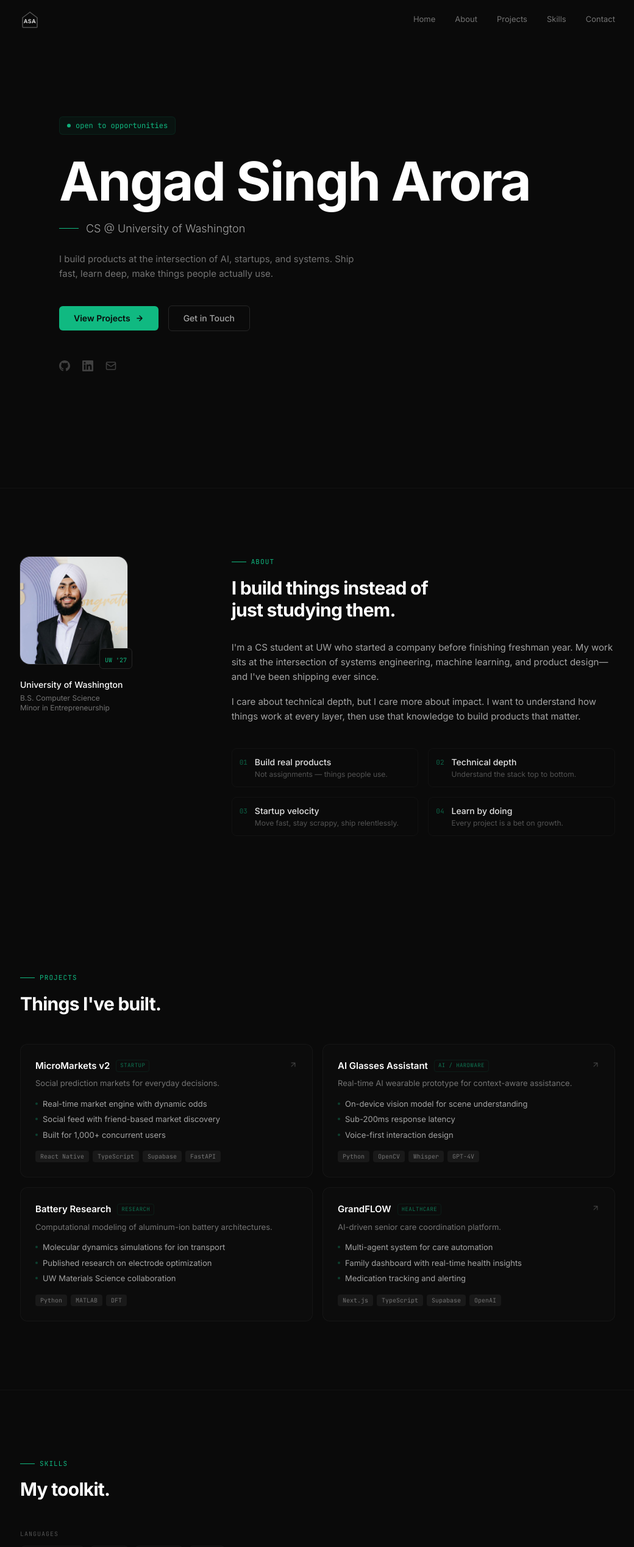
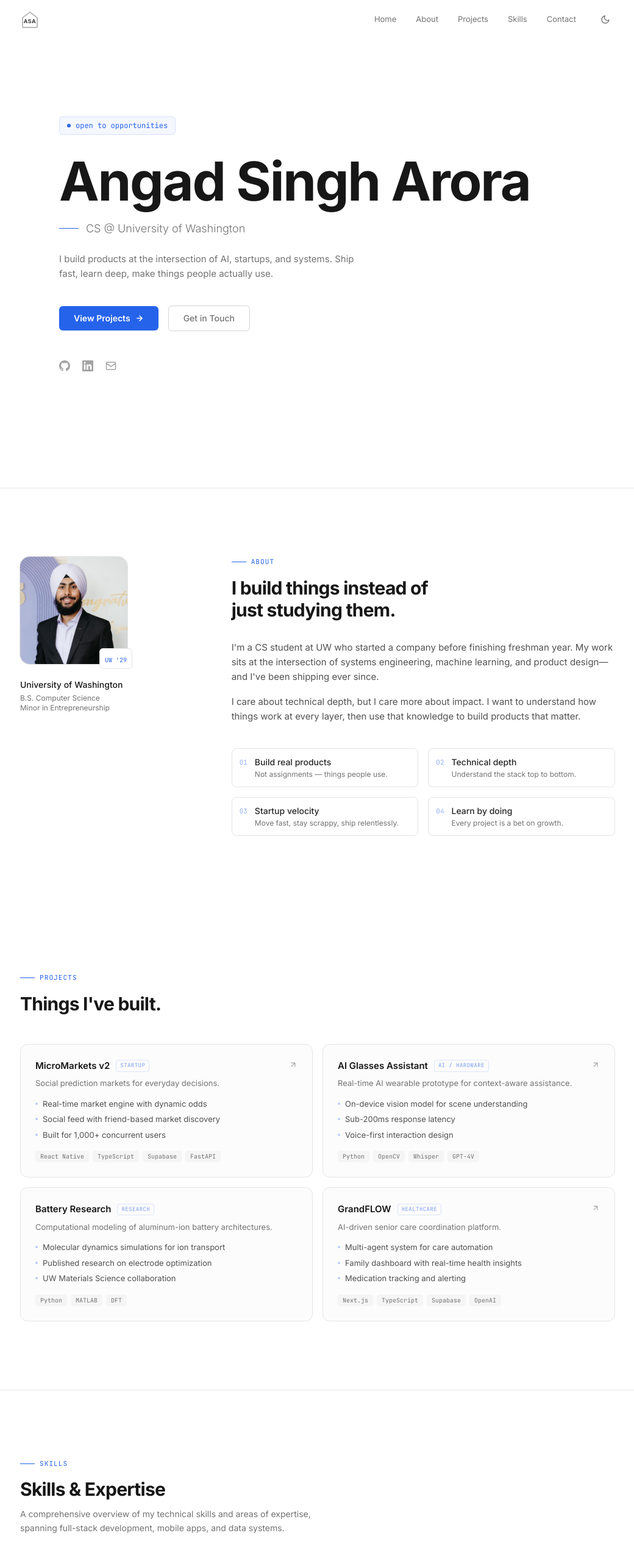
Before and after one commit to angadsingharora/personal-website, a Next.js app: page / in a window 1280 px wide. Shown: the top 2537 px of the page at 61% size, without its empty margins (119-1159 px from the left). Built offline with nearby package versions, Linux system fonts and the light colour scheme.

Commit message:
stylistic updates

```diff
--- a/package.json
+++ b/package.json
@@ -3,7 +3,7 @@
   "version": "1.0.0",
   "private": true,
   "scripts": {
-    "dev": "next dev",
+    "dev": "next dev --turbo",
     "build": "next build",
     "start": "next start",
     "lint": "next lint"
--- a/src/app/globals.css
+++ b/src/app/globals.css
@@ -10,10 +10,11 @@
   }
 
   body {
-    @apply bg-neutral-950 text-neutral-100;
+    @apply bg-white text-neutral-900 dark:bg-neutral-950 dark:text-neutral-100;
+    @apply transition-colors duration-200;
   }
 
   ::selection {
-    @apply bg-accent/20 text-accent-light;
+    @apply bg-accent/20 text-accent-dark dark:text-accent-light;
   }
 }
--- a/src/app/layout.tsx
+++ b/src/app/layout.tsx
@@ -1,5 +1,6 @@
 import type { Metadata } from "next";
 import { Inter, JetBrains_Mono } from "next/font/google";
+import { ThemeProvider } from "@/components/ThemeProvider";
 import "./globals.css";
 
 const inter = Inter({
@@ -50,9 +51,9 @@ export default function RootLayout({
   children: React.ReactNode;
 }>) {
   return (
-    <html lang="en">
+    <html lang="en" suppressHydrationWarning>
       <body className={`${inter.variable} ${mono.variable} font-sans`}>
-        {children}
+        <ThemeProvider>{children}</ThemeProvider>
       </body>
     </html>
   );
--- a/src/components/About.tsx
+++ b/src/components/About.tsx
@@ -12,13 +12,13 @@ const values = [
 
 export function About() {
   return (
-    <section id="about" className="py-28 border-t border-neutral-800/30">
+    <section id="about" className="py-28 border-t border-neutral-200 dark:border-neutral-800/30">
       <div className="max-w-5xl mx-auto px-6">
         <div className="grid lg:grid-cols-12 gap-12 lg:gap-16 items-start">
           <div className="lg:col-span-4 flex flex-col items-center lg:items-start gap-6">
             <FadeIn>
               <div className="relative">
-                <div className="w-44 h-44 rounded-2xl overflow-hidden ring-1 ring-neutral-800">
+                <div className="w-44 h-44 rounded-2xl overflow-hidden ring-1 ring-neutral-200 dark:ring-neutral-800">
                   <Image
                     src="/headshot.png"
                     alt="Angad Singh Arora"
@@ -28,19 +28,19 @@ export function About() {
                     priority
                   />
                 </div>
-                <div className="absolute -bottom-2 -right-2 px-2 py-1 bg-neutral-950 border border-neutral-800 rounded-md">
-                  <span className="text-[10px] font-mono text-accent">UW &apos;27</span>
+                <div className="absolute -bottom-2 -right-2 px-2 py-1 bg-white dark:bg-neutral-950 border border-neutral-200 dark:border-neutral-800 rounded-md">
+                  <span className="text-[10px] font-mono text-accent">UW &apos;29</span>
                 </div>
               </div>
             </FadeIn>
 
             <FadeIn delay={0.1}>
               <div className="text-center lg:text-left">
-                <p className="font-medium text-white text-sm">University of Washington</p>
-                <p className="text-xs text-neutral-500 mt-1">
+                <p className="font-medium text-neutral-900 dark:text-white text-sm">University of Washington</p>
+                <p className="text-xs text-neutral-500 dark:text-neutral-500 mt-1">
                   B.S. Computer Science
                 </p>
-                <p className="text-xs text-neutral-500">
+                <p className="text-xs text-neutral-500 dark:text-neutral-500">
                   Minor in Entrepreneurship
                 </p>
               </div>
@@ -55,12 +55,12 @@ export function About() {
                   About
                 </p>
               </div>
-              <h2 className="text-2xl sm:text-3xl font-bold tracking-tight text-white">
+              <h2 className="text-2xl sm:text-3xl font-bold tracking-tight text-neutral-900 dark:text-white">
                 I build things instead of<br className="hidden sm:block" /> just studying them.
               </h2>
             </FadeIn>
 
-            <div className="mt-8 space-y-4 text-[15px] text-neutral-400 leading-relaxed">
+            <div className="mt-8 space-y-4 text-[15px] text-neutral-600 dark:text-neutral-400 leading-relaxed">
               <FadeIn delay={0.1}>
                 <p>
                   I&apos;m a CS student at UW who started a company before
@@ -81,13 +81,13 @@ export function About() {
             <div className="mt-10 grid sm:grid-cols-2 gap-4">
               {values.map((v, i) => (
                 <FadeIn key={v.num} delay={0.1 + i * 0.05}>
-                  <div className="flex gap-3 p-3 rounded-lg border border-neutral-800/30 hover:border-neutral-700/50 transition-colors">
+                  <div className="flex gap-3 p-3 rounded-lg border border-neutral-200 dark:border-neutral-800/30 hover:border-neutral-300 dark:hover:border-neutral-700/50 transition-colors">
                     <span className="text-[11px] font-mono text-accent/50 mt-0.5 shrink-0">
                       {v.num}
                     </span>
                     <div>
-                      <p className="text-sm font-medium text-neutral-200">{v.title}</p>
-                      <p className="text-xs text-neutral-600 mt-0.5">{v.desc}</p>
+                      <p className="text-sm font-medium text-neutral-800 dark:text-neutral-200">{v.title}</p>
+                      <p className="text-xs text-neutral-500 dark:text-neutral-600 mt-0.5">{v.desc}</p>
                     </div>
                   </div>
                 </FadeIn>
--- a/src/components/Footer.tsx
+++ b/src/components/Footer.tsx
@@ -1,11 +1,11 @@
 export function Footer() {
   return (
-    <footer className="py-8 border-t border-neutral-800/30">
+    <footer className="py-8 border-t border-neutral-200 dark:border-neutral-800/30">
       <div className="max-w-5xl mx-auto px-6 flex flex-col sm:flex-row items-center justify-between gap-4">
-        <p className="text-[11px] font-mono text-neutral-700">
+        <p className="text-[11px] font-mono text-neutral-400 dark:text-neutral-700">
           &copy; {new Date().getFullYear()} Angad Singh Arora
         </p>
-        <p className="text-[11px] font-mono text-neutral-800">
+        <p className="text-[11px] font-mono text-neutral-300 dark:text-neutral-800">
           next.js &middot; tailwind &middot; vercel
         </p>
       </div>
--- a/src/components/Hero.tsx
+++ b/src/components/Hero.tsx
@@ -60,7 +60,7 @@ export function Hero() {
         animate="show"
       >
         <motion.div variants={item} className="mb-8">
-          <div className="inline-flex items-center gap-2 px-3 py-1.5 bg-accent/5 border border-accent/10 rounded-md font-mono text-xs text-accent">
+          <div className="inline-flex items-center gap-2 px-3 py-1.5 bg-accent/5 border border-accent/15 dark:border-accent/10 rounded-md font-mono text-xs text-accent">
             <span className="w-1.5 h-1.5 rounded-full bg-accent animate-pulse" />
             <TypewriterText text="open to opportunities" delay={0.8} />
           </div>
@@ -68,21 +68,21 @@ export function Hero() {
 
         <motion.h1
           variants={item}
-          className="text-5xl sm:text-7xl lg:text-[5.5rem] font-bold tracking-tight text-white leading-[1.05]"
+          className="text-5xl sm:text-7xl lg:text-[5.5rem] font-bold tracking-tight text-neutral-900 dark:text-white leading-[1.05]"
         >
           Angad Singh Arora
         </motion.h1>
 
         <motion.div variants={item} className="mt-5 flex items-center gap-3">
           <div className="h-px w-8 bg-accent" />
-          <p className="text-base sm:text-lg text-neutral-400 font-light">
+          <p className="text-base sm:text-lg text-neutral-500 dark:text-neutral-400 font-light">
             CS @ University of Washington
           </p>
         </motion.div>
 
         <motion.p
           variants={item}
-          className="mt-6 text-[15px] text-neutral-500 max-w-lg leading-relaxed"
+          className="mt-6 text-[15px] text-neutral-500 dark:text-neutral-500 max-w-lg leading-relaxed"
         >
           I build products at the intersection of AI, startups, and systems.
           Ship fast, learn deep, make things people actually use.
@@ -94,26 +94,16 @@ export function Hero() {
         >
           <a
             href="#projects"
-            className="group px-6 py-2.5 bg-accent text-neutral-950 text-sm font-semibold rounded-md hover:bg-accent-light transition-colors inline-flex items-center gap-2"
+            className="group px-6 py-2.5 bg-accent text-white text-sm font-semibold rounded-md hover:bg-accent-dark transition-colors inline-flex items-center gap-2"
           >
             View Projects
-            <svg
-              width="14"
-              height="14"
-              viewBox="0 0 24 24"
-              fill="none"
-              stroke="currentColor"
-              strokeWidth="2.5"
-              strokeLinecap="round"
-              strokeLinejoin="round"
-              className="group-hover:translate-x-0.5 transition-transform"
-            >
+            <svg width="14" height="14" viewBox="0 0 24 24" fill="none" stroke="currentColor" strokeWidth="2.5" strokeLinecap="round" strokeLinejoin="round" className="group-hover:translate-x-0.5 transition-transform">
               <path d="M5 12h14M12 5l7 7-7 7" />
             </svg>
           </a>
           <a
             href="#contact"
-            className="px-6 py-2.5 text-neutral-400 text-sm font-medium rounded-md border border-neutral-800 hover:border-neutral-600 hover:text-white transition-all"
+            className="px-6 py-2.5 text-neutral-500 dark:text-neutral-400 text-sm font-medium rounded-md border border-neutral-300 dark:border-neutral-800 hover:border-neutral-400 dark:hover:border-neutral-600 hover:text-neutral-900 dark:hover:text-white transition-all"
           >
             Get in Touch
           </a>
@@ -127,7 +117,7 @@ export function Hero() {
             href="https://github.com/angadsingharora"
             target="_blank"
             rel="noopener noreferrer"
-            className="text-neutral-700 hover:text-accent transition-colors duration-200"
+            className="text-neutral-400 dark:text-neutral-700 hover:text-accent transition-colors duration-200"
             aria-label="GitHub"
           >
             <svg width="18" height="18" viewBox="0 0 24 24" fill="currentColor">
@@ -138,7 +128,7 @@ export function Hero() {
             href="https://www.linkedin.com/in/angadsingharora1"
             target="_blank"
             rel="noopener noreferrer"
-            className="text-neutral-700 hover:text-accent transition-colors duration-200"
+            className="text-neutral-400 dark:text-neutral-700 hover:text-accent transition-colors duration-200"
             aria-label="LinkedIn"
           >
             <svg width="18" height="18" viewBox="0 0 24 24" fill="currentColor">
@@ -147,7 +137,7 @@ export function Hero() {
           </a>
           <a
             href="mailto:angadsingharora@gmail.com"
-            className="text-neutral-700 hover:text-accent transition-colors duration-200"
+            className="text-neutral-400 dark:text-neutral-700 hover:text-accent transition-colors duration-200"
             aria-label="Email"
           >
             <svg width="18" height="18" viewBox="0 0 24 24" fill="none" stroke="currentColor" strokeWidth="2" strokeLinecap="round" strokeLinejoin="round">
--- a/src/components/Navbar.tsx
+++ b/src/components/Navbar.tsx
@@ -1,6 +1,7 @@
 "use client";
 
 import { useEffect, useState } from "react";
+import { useTheme } from "next-themes";
 
 const navLinks = [
   { label: "Home", href: "#home" },
@@ -13,8 +14,11 @@ const navLinks = [
 export function Navbar() {
   const [scrolled, setScrolled] = useState(false);
   const [mobileOpen, setMobileOpen] = useState(false);
+  const [mounted, setMounted] = useState(false);
+  const { theme, setTheme } = useTheme();
 
   useEffect(() => {
+    setMounted(true);
     const handleScroll = () => setScrolled(window.scrollY > 20);
     window.addEventListener("scroll", handleScroll, { passive: true });
     return () => window.removeEventListener("scroll", handleScroll);
@@ -24,7 +28,7 @@ export function Navbar() {
     <nav
       className={`fixed top-0 left-0 right-0 z-50 transition-all duration-300 ${
         scrolled
-          ? "bg-neutral-950/80 backdrop-blur-md border-b border-neutral-800/50"
+          ? "bg-white/80 dark:bg-neutral-950/80 backdrop-blur-md border-b border-neutral-200 dark:border-neutral-800/50"
           : "bg-transparent"
       }`}
     >
@@ -35,21 +39,15 @@ export function Navbar() {
           aria-label="Home"
         >
           <div className="relative w-8 h-8 flex items-center justify-center">
-            <svg
-              width="32"
-              height="32"
-              viewBox="0 0 32 32"
-              fill="none"
-              className="absolute inset-0"
-            >
+            <svg width="32" height="32" viewBox="0 0 32 32" fill="none" className="absolute inset-0">
               <path
                 d="M16 4L4 13v15a1 1 0 001 1h22a1 1 0 001-1V13L16 4z"
                 stroke="currentColor"
                 strokeWidth="1.5"
-                className="text-neutral-600 group-hover:text-accent transition-colors"
+                className="text-neutral-400 dark:text-neutral-600 group-hover:text-accent transition-colors"
               />
             </svg>
-            <span className="relative text-[9px] font-bold tracking-wider text-neutral-300 mt-1.5">
+            <span className="relative text-[9px] font-bold tracking-wider text-neutral-700 dark:text-neutral-300 mt-1.5">
               ASA
             </span>
           </div>
@@ -60,16 +58,68 @@ export function Navbar() {
             <a
               key={link.href}
               href={link.href}
-              className="text-[13px] text-neutral-500 hover:text-white transition-colors"
+              className="text-[13px] text-neutral-500 dark:text-neutral-500 hover:text-neutral-900 dark:hover:text-white transition-colors"
             >
               {link.label}
             </a>
           ))}
+
+          {mounted && (
+            <button
+              onClick={() => setTheme(theme === "dark" ? "light" : "dark")}
+              className="w-8 h-8 flex items-center justify-center rounded-md text-neutral-500 hover:text-neutral-900 dark:hover:text-white hover:bg-neutral-100 dark:hover:bg-neutral-800 transition-colors"
+              aria-label="Toggle theme"
+            >
+              {theme === "dark" ? (
+                <svg width="16" height="16" viewBox="0 0 24 24" fill="none" stroke="currentColor" strokeWidth="2" strokeLinecap="round" strokeLinejoin="round">
+                  <circle cx="12" cy="12" r="5" />
+                  <line x1="12" y1="1" x2="12" y2="3" />
+                  <line x1="12" y1="21" x2="12" y2="23" />
+                  <line x1="4.22" y1="4.22" x2="5.64" y2="5.64" />
+                  <line x1="18.36" y1="18.36" x2="19.78" y2="19.78" />
+                  <line x1="1" y1="12" x2="3" y2="12" />
+                  <line x1="21" y1="12" x2="23" y2="12" />
+                  <line x1="4.22" y1="19.78" x2="5.64" y2="18.36" />
+                  <line x1="18.36" y1="5.64" x2="19.78" y2="4.22" />
+                </svg>
+              ) : (
+                <svg width="16" height="16" viewBox="0 0 24 24" fill="none" stroke="currentColor" strokeWidth="2" strokeLinecap="round" strokeLinejoin="round">
+                  <path d="M21 12.79A9 9 0 1 1 11.21 3 7 7 0 0 0 21 12.79z" />
+                </svg>
+              )}
+            </button>
+          )}
         </div>
 
+        <div className="flex items-center gap-2 md:hidden">
+          {mounted && (
+            <button
+              onClick={() => setTheme(theme === "dark" ? "light" : "dark")}
+              className="w-8 h-8 flex items-center justify-center rounded-md text-neutral-500 hover:bg-neutral-100 dark:hover:bg-neutral-800 transition-colors"
+              aria-label="Toggle theme"
+            >
+              {theme === "dark" ? (
+                <svg width="16" height="16" viewBox="0 0 24 24" fill="none" stroke="currentColor" strokeWidth="2" strokeLinecap="round" strokeLinejoin="round">
+                  <circle cx="12" cy="12" r="5" />
+                  <line x1="12" y1="1" x2="12" y2="3" />
+                  <line x1="12" y1="21" x2="12" y2="23" />
+                  <line x1="4.22" y1="4.22" x2="5.64" y2="5.64" />
+                  <line x1="18.36" y1="18.36" x2="19.78" y2="19.78" />
+                  <line x1="1" y1="12" x2="3" y2="12" />
+                  <line x1="21" y1="12" x2="23" y2="12" />
+                  <line x1="4.22" y1="19.78" x2="5.64" y2="18.36" />
+                  <line x1="18.36" y1="5.64" x2="19.78" y2="4.22" />
+                </svg>
+              ) : (
+                <svg width="16" height="16" viewBox="0 0 24 24" fill="none" stroke="currentColor" strokeWidth="2" strokeLinecap="round" strokeLinejoin="round">
+                  <path d="M21 12.79A9 9 0 1 1 11.21 3 7 7 0 0 0 21 12.79z" />
+                </svg>
+              )}
+            </button>
+          )}
           <button
             onClick={() => setMobileOpen(!mobileOpen)}
-          className="w-9 h-9 flex items-center justify-center rounded-md text-neutral-400 hover:bg-neutral-800/50 transition-colors md:hidden"
+            className="w-8 h-8 flex items-center justify-center rounded-md text-neutral-500 hover:bg-neutral-100 dark:hover:bg-neutral-800 transition-colors"
             aria-label="Toggle menu"
           >
             {mobileOpen ? (
@@ -86,16 +136,17 @@ export function Navbar() {
             )}
           </button>
         </div>
+      </div>
 
       {mobileOpen && (
-        <div className="md:hidden bg-neutral-950/95 backdrop-blur-md border-b border-neutral-800/50">
+        <div className="md:hidden bg-white/95 dark:bg-neutral-950/95 backdrop-blur-md border-b border-neutral-200 dark:border-neutral-800/50">
           <div className="px-6 py-4 flex flex-col gap-4">
             {navLinks.map((link) => (
               <a
                 key={link.href}
                 href={link.href}
                 onClick={() => setMobileOpen(false)}
-                className="text-sm text-neutral-400 hover:text-white transition-colors"
+                className="text-sm text-neutral-500 hover:text-neutral-900 dark:hover:text-white transition-colors"
               >
                 {link.label}
               </a>
--- a/src/components/Projects.tsx
+++ b/src/components/Projects.tsx
@@ -73,7 +73,7 @@ export function Projects() {
               Projects
             </p>
           </div>
-          <h2 className="text-2xl sm:text-3xl font-bold tracking-tight text-white">
+          <h2 className="text-2xl sm:text-3xl font-bold tracking-tight text-neutral-900 dark:text-white">
             Things I&apos;ve built.
           </h2>
         </FadeIn>
@@ -81,13 +81,13 @@ export function Projects() {
         <div className="mt-12 grid md:grid-cols-2 gap-4">
           {projects.map((project, i) => (
             <FadeIn key={project.name} delay={i * 0.08}>
-              <div className="group h-full rounded-xl border border-neutral-800/40 p-6 hover:border-accent/20 transition-all duration-300 bg-neutral-900/20">
+              <div className="group h-full rounded-xl border border-neutral-200 dark:border-neutral-800/40 p-6 hover:border-accent/30 dark:hover:border-accent/20 transition-all duration-300 bg-neutral-50/50 dark:bg-neutral-900/20">
                 <div className="flex items-start justify-between gap-3">
                   <div className="flex items-center gap-2.5">
-                    <h3 className="text-[15px] font-semibold text-white group-hover:text-accent transition-colors">
+                    <h3 className="text-[15px] font-semibold text-neutral-900 dark:text-white group-hover:text-accent transition-colors">
                       {project.name}
                     </h3>
-                    <span className="px-1.5 py-0.5 text-[9px] font-mono uppercase tracking-wider text-accent/60 border border-accent/10 rounded">
+                    <span className="px-1.5 py-0.5 text-[9px] font-mono uppercase tracking-wider text-accent/60 border border-accent/15 dark:border-accent/10 rounded">
                       {project.tag}
                     </span>
                   </div>
@@ -96,7 +96,7 @@ export function Projects() {
                       href={project.github || project.link}
                       target="_blank"
                       rel="noopener noreferrer"
-                      className="shrink-0 mt-0.5 text-neutral-700 hover:text-accent transition-colors"
+                      className="shrink-0 mt-0.5 text-neutral-400 dark:text-neutral-700 hover:text-accent transition-colors"
                       aria-label={`View ${project.name}`}
                     >
                       <svg width="14" height="14" viewBox="0 0 24 24" fill="none" stroke="currentColor" strokeWidth="2" strokeLinecap="round" strokeLinejoin="round">
@@ -112,10 +112,7 @@ export function Projects() {
 
                 <ul className="mt-3.5 space-y-1.5">
                   {project.highlights.map((h) => (
-                    <li
-                      key={h}
-                      className="flex items-start gap-2 text-[13px] text-neutral-400"
-                    >
+                    <li key={h} className="flex items-start gap-2 text-[13px] text-neutral-600 dark:text-neutral-400">
                       <span className="mt-[7px] w-1 h-1 rounded-full bg-accent/30 shrink-0" />
                       {h}
                     </li>
@@ -124,10 +121,7 @@ export function Projects() {
 
                 <div className="mt-4 flex flex-wrap gap-1.5">
                   {project.stack.map((tech) => (
-                    <span
-                      key={tech}
-                      className="px-2 py-0.5 text-[10px] font-mono bg-neutral-800/50 text-neutral-500 rounded"
-                    >
+                    <span key={tech} className="px-2 py-0.5 text-[10px] font-mono bg-neutral-100 dark:bg-neutral-800/50 text-neutral-500 rounded">
                       {tech}
                     </span>
                   ))}
--- a/src/components/Skills.tsx
+++ b/src/components/Skills.tsx
@@ -2,15 +2,16 @@
 
 import { FadeIn } from "./FadeIn";
 
-const skills = {
-  Languages: ["TypeScript", "Java", "Python", "SQL"],
-  Frameworks: ["React / React Native", "Next.js", "FastAPI"],
-  Tools: ["Supabase", "Git", "Vercel", "Docker"],
+const skills: Record<string, string[]> = {
+  Languages: ["Python", "JavaScript", "HTML", "CSS", "Dart", "Java", "SQL", "C++", "TypeScript"],
+  "Tools & Frameworks": ["React", "Svelte", "Firebase", "Flask", "InfluxDB", "Grafana", "Git/GitHub", "Excel", "Google Sheets"],
+  "Systems & Databases": ["Firebase", "SQLite", "InfluxDB", "REST APIs", "OR-Tools", "Data Visualization"],
+  Interests: ["Weightlifting", "Road Biking", "Seattle Seahawks", "Rap Concerts", "Spider-Man Movies", "Vinyl Records"],
 };
 
 export function Skills() {
   return (
-    <section id="skills" className="py-28 border-t border-neutral-800/30">
+    <section id="skills" className="py-28 border-t border-neutral-200 dark:border-neutral-800/30">
       <div className="max-w-5xl mx-auto px-6">
         <FadeIn>
           <div className="flex items-center gap-2 mb-4">
@@ -19,23 +20,27 @@ export function Skills() {
               Skills
             </p>
           </div>
-          <h2 className="text-2xl sm:text-3xl font-bold tracking-tight text-white">
-            My toolkit.
+          <h2 className="text-2xl sm:text-3xl font-bold tracking-tight text-neutral-900 dark:text-white">
+            Skills &amp; Expertise
           </h2>
+          <p className="mt-3 text-sm text-neutral-500 max-w-lg leading-relaxed">
+            A comprehensive overview of my technical skills and areas of expertise,
+            spanning full-stack development, mobile apps, and data systems.
+          </p>
         </FadeIn>
 
-        <div className="mt-12 space-y-8">
+        <div className="mt-12 grid sm:grid-cols-2 gap-4">
           {Object.entries(skills).map(([category, items], ci) => (
-            <FadeIn key={category} delay={ci * 0.1}>
-              <div>
-                <h3 className="text-[10px] font-mono uppercase tracking-widest text-neutral-600 mb-3">
+            <FadeIn key={category} delay={ci * 0.08}>
+              <div className="p-5 rounded-xl border border-neutral-200 dark:border-neutral-800/40 bg-neutral-50/50 dark:bg-neutral-900/20">
+                <h3 className="text-sm font-semibold text-neutral-900 dark:text-white mb-4">
                   {category}
                 </h3>
                 <div className="flex flex-wrap gap-2">
                   {items.map((skill) => (
                     <span
                       key={skill}
-                      className="px-4 py-2 text-sm text-neutral-400 border border-neutral-800/50 rounded-lg hover:border-accent/20 hover:text-neutral-200 transition-all duration-200 cursor-default"
+                      className="px-3 py-1.5 text-xs text-neutral-600 dark:text-neutral-400 border border-neutral-200 dark:border-neutral-800/50 rounded-md hover:border-accent/30 dark:hover:border-accent/20 hover:text-neutral-900 dark:hover:text-neutral-200 transition-all duration-200 cursor-default"
                     >
                       {skill}
                     </span>
--- /dev/null
+++ b/src/components/ThemeProvider.tsx
@@ -0,0 +1,12 @@
+"use client";
+
+import { ThemeProvider as NextThemesProvider } from "next-themes";
+import { type ReactNode } from "react";
+
+export function ThemeProvider({ children }: { children: ReactNode }) {
+  return (
+    <NextThemesProvider attribute="class" defaultTheme="system" enableSystem>
+      {children}
+    </NextThemesProvider>
+  );
+}
--- a/tailwind.config.ts
+++ b/tailwind.config.ts
@@ -6,13 +6,14 @@ const config: Config = {
     "./src/components/**/*.{js,ts,jsx,tsx,mdx}",
     "./src/app/**/*.{js,ts,jsx,tsx,mdx}",
   ],
+  darkMode: "class",
   theme: {
     extend: {
       colors: {
         accent: {
-          DEFAULT: "#10b981",
-          light: "#34d399",
-          dark: "#059669",
+          DEFAULT: "#2563eb",
+          light: "#3b82f6",
+          dark: "#1d4ed8",
         },
       },
       fontFamily: {
```
Also changed, not shown: src/components/Contact.tsx (+6 -6 lines), src/app/icon.svg. Lines whose indentation alone changed are shown as unchanged.
